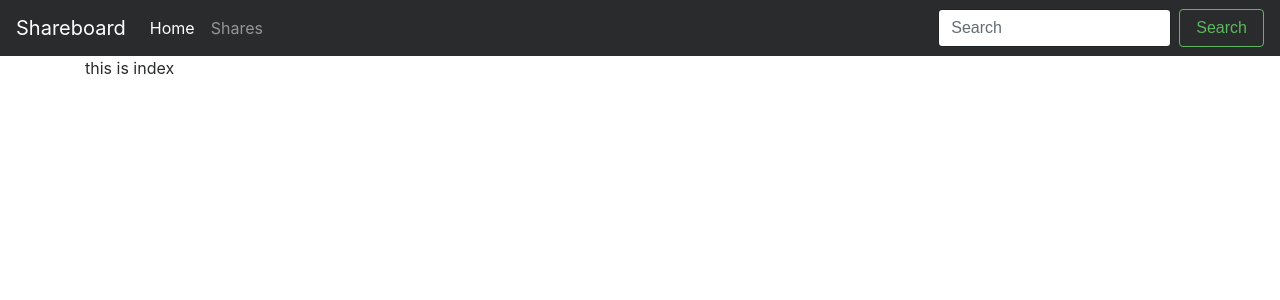
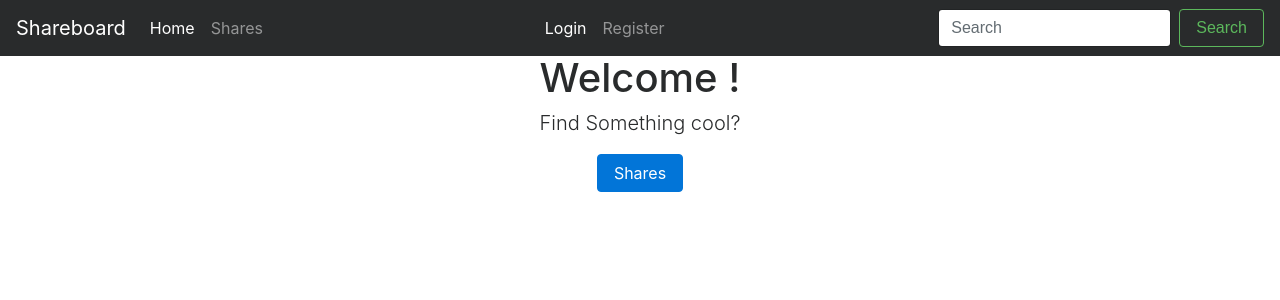
Before and after one commit to elenPrgit/MiniFb, a PHP site: page /miniFb/ in a window 1280 px wide. Shown: the top 300 px of the page. Run offline with PHP 8.4, Linux system fonts and the light colour scheme; data that the repository does not hold is empty.

Commit message:
display list from db

```diff
--- a/config.php
+++ b/config.php
@@ -9,5 +9,5 @@ define("DB_NAME", "shareboard");
 
 //define url
 
-define("ROOT_PATH", "/shareboard/");
+define("ROOT_PATH", "/miniFb/");
 define("ROOT_URL", "http://localhost/miniFb/");
--- a/controllers/shares.php
+++ b/controllers/shares.php
@@ -4,5 +4,6 @@ class Shares extends Controller{
 	protected function Index(){
 		$viewModel = new ShareModel();
 		$this->ReturnView($viewModel->Index(), true);
+
 	}
 }
--- a/models/shares.php
+++ b/models/shares.php
@@ -4,5 +4,6 @@ class ShareModel extends Model{
 		$this->query('Select * from shares');
 		$rows = $this->resultSet();
 		// print_r($rows);
+		return $rows;
 	}
 }
--- a/views/home/index.php
+++ b/views/home/index.php
@@ -1 +1,5 @@
-this is index
+<div class="text-center">
+	<h1>Welcome !</h1>
+	<p class="lead">Find Something cool?</p>
+	<a href="<?php echo ROOT_PATH;?>shares" class="btn btn-primary text-center">Shares</a>
+</div>
--- a/views/main.php
+++ b/views/main.php
@@ -22,6 +22,15 @@
           </li>
 
         </ul>
+         <ul class="navbar-nav mr-auto navbar-right">
+          <li class="nav-item active">
+            <a class="nav-link" href="<?php echo ROOT_URL ?>users/login">Login <span class="sr-only">(current)</span></a>
+          </li>
+          <li class="nav-item">
+            <a class="nav-link" href="<?php echo ROOT_URL ?>users/register">Register</a>
+          </li>
+
+        </ul>
         <form class="form-inline my-2 my-lg-0">
           <input class="form-control mr-sm-2" type="text" placeholder="Search">
           <button class="btn btn-outline-success my-2 my-sm-0" type="submit">Search</button>
@@ -31,7 +40,6 @@
 
     <div class="container">
 		 <div class="starter-template">
-
 			 <?php require ($view);?>
 
 		</div>
```
Also changed, not shown: views/shares/index.php (+14 -1 lines), models/user.php (line endings or trailing spaces).
